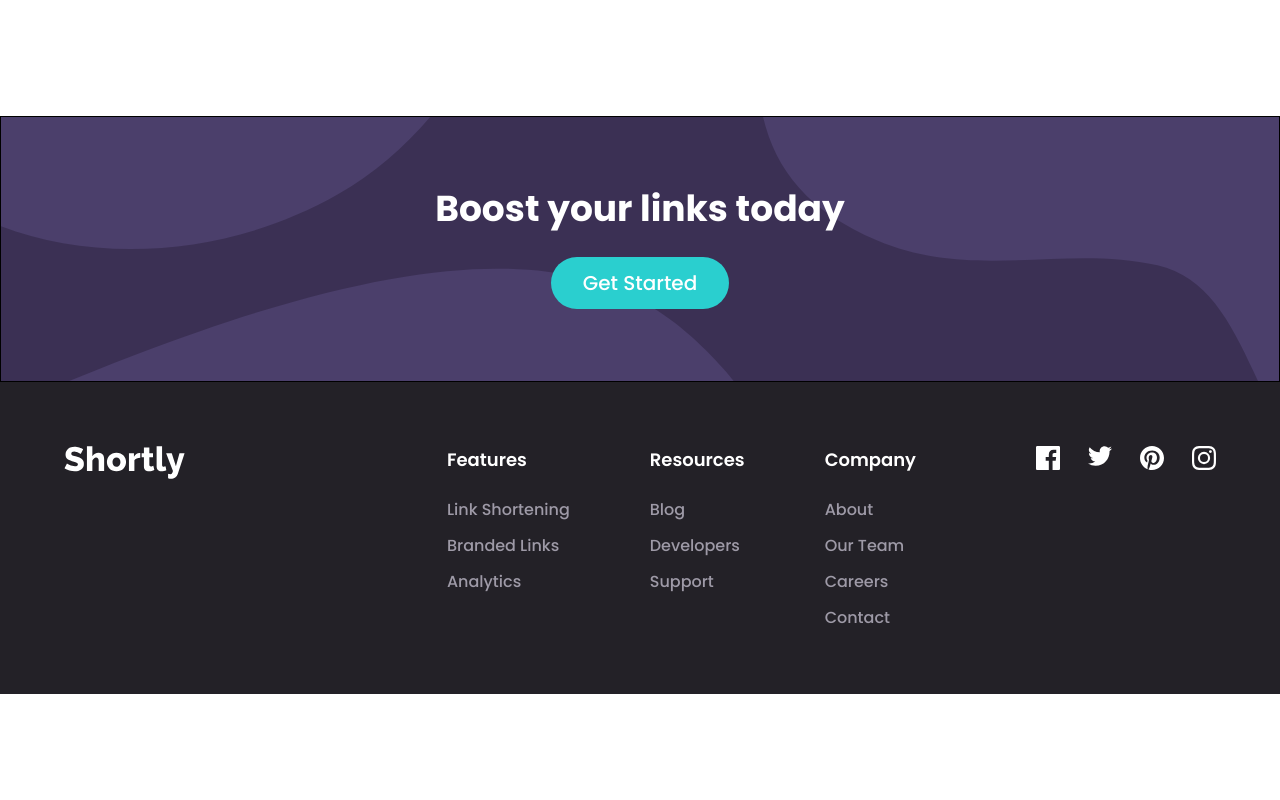
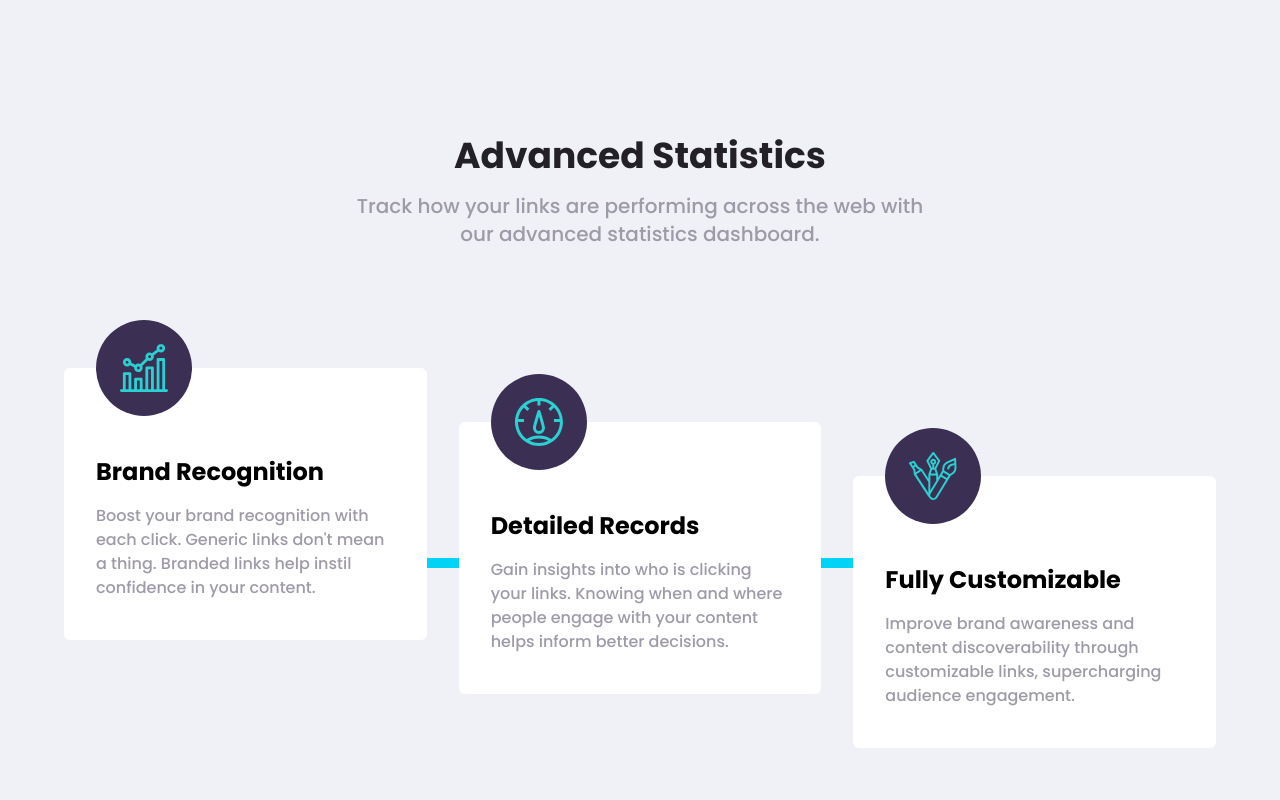
Before and after one commit to preetpalsinghkanda/URL-Shorter, a React (Vite) app: page / in a window 1280 px wide. Shown: the part 900-1700 px from the top of the page. Before the commit the page ends 1594 px from the top, so only its background shows below. Built offline with nearby package versions, Linux system fonts and the light colour scheme.

Commit message:
added Advanced Statistics full component

```diff
--- a/src/App.jsx
+++ b/src/App.jsx
@@ -1,25 +1,23 @@
-import React from 'react'
-import NavBar from './Components/NavBar'
-import GetStarted from './Components/GetStarted'
-import Link from './Components/Link'
-import AdvancedStatistics from './Components/AdvancedStatistics'
-import Promo from './Components/Promo'
-import Footer from './Components/Footer'
+import React from "react";
+import NavBar from "./Components/NavBar";
+import GetStarted from "./Components/GetStarted";
+import Link from "./Components/Link";
+import AdvancedStatisticsFull from "./Components/AdvancedStatisticsFull";
+import Promo from "./Components/Promo";
+import Footer from "./Components/Footer";
+import AdvancedStatistic from "./Components/AdvancedStatistic";
 
 const App = () => {
   return (
-    <div className='flex items-center flex-col '>
-      <NavBar/>
-      <GetStarted/>
-      <Link/>
-      {/* <AdvancedStatistics/> */}
-      <Promo/>
-      <Footer/>
+    <div className="flex items-center flex-col ">
+      <NavBar />
+      <GetStarted />
+      <Link />
+      <AdvancedStatisticsFull />
+      <Promo />
+      <Footer />
+    </div>
+  );
+};
 
-
-
-    </div>
-  )
-}
-
-export default App
+export default App;
--- /dev/null
+++ b/src/Components/AdvancedStatistic.jsx
@@ -0,0 +1,20 @@
+import React from "react";
+
+
+const AdvancedStatistic = ({StatisticName , StatisticDiscription , StatisticImg}) => {
+  return (
+    <div className="rounded-md max-w-sm pb-8 bg-[white] px-8 h-fit">
+      <div className="relative -top-12 p-6 bg-[#3b3054] w-fit rounded-full">
+        <img src={StatisticImg} className="h-12" alt="" />
+      </div>
+      <div className="relative -top-2 flex flex-col gap-4">
+        <h4 className="text-2xl font-[700]">{StatisticName}</h4>
+        <p className="text-md font-[500] text-[#9e9aa7]">
+          {StatisticDiscription}
+        </p>
+      </div>
+    </div>
+  );
+};
+
+export default AdvancedStatistic;
--- a/src/Components/AdvancedStatistics.jsx
+++ /dev/null
@@ -1,15 +0,0 @@
-import React from "react";
-
-const AdvancedStatistics = () => {
-  return (
-    <div>
-      <h2>Advanced Statistics</h2>
-      <p>
-        Track how your links are performing across the web with our advanced
-        statistics dashboard.
-      </p>
-    </div>
-  );
-};
-
-export default AdvancedStatistics;
--- /dev/null
+++ b/src/Components/AdvancedStatisticsFull.jsx
@@ -0,0 +1,58 @@
+import React from "react";
+import AdvancedStatistic from "./AdvancedStatistic";
+import detailedRecords from "../assets/icon-detailed-records.svg";
+import fullCustomizable from "../assets/icon-fully-Customizable.svg";
+import brandRecognition from "../assets/icon-brand-recognition.svg";
+
+const AdvancedStatisticsFull = () => {
+  return (
+    <div className="pt-55 mt-10 pb-30 w-full items-center flex justify-center bg-[#EFF1F7]">
+    <div className=" min-w-6xl max-w-6xl flex gap-30 flex-col items-center ">
+      <div className="text-center flex gap-4 flex-col">
+        <h2 className="text-4xl font-[700] text-[#232127]">Advanced Statistics</h2>
+        <p className="text-xl font-[500] text-[#9e9aa7]">
+          Track how your links are performing across the web with{" "}
+          <p className="block"></p> our advanced statistics dashboard.
+        </p>
+      </div>
+
+      <div className="relative flex gap-8 h-95 items-start">
+        <hr className="absolute top-1/2 left-0 w-full border-5 border-cyan-400" />
+
+        <div className="self-start z-10">
+          <AdvancedStatistic
+            StatisticName={"Brand Recognition"}
+            StatisticDiscription={
+              "Boost your brand recognition with each click. Generic links don't mean a thing. Branded links help instil confidence in your content."
+            }
+            StatisticImg={brandRecognition}
+          />
+        </div>
+
+        <div className="self-center z-10">
+          <AdvancedStatistic
+            StatisticName={"Detailed Records"}
+            StatisticDiscription={
+              "Gain insights into who is clicking your links. Knowing when and where people engage with your content helps inform better decisions."
+            }
+            StatisticImg={detailedRecords}
+          />
+        </div>
+
+        <div className="self-end z-10">
+          <AdvancedStatistic
+            StatisticName={"Fully Customizable"}
+            StatisticDiscription={
+              "Improve brand awareness and content discoverability through customizable links, supercharging audience engagement."
+            }
+            StatisticImg={fullCustomizable}
+          />
+        </div>
+      </div>
+    </div>
+
+    </div>
+  );
+};
+
+export default AdvancedStatisticsFull;
--- a/src/Components/GetStarted.jsx
+++ b/src/Components/GetStarted.jsx
@@ -3,7 +3,7 @@ import girlWithComputer from '../assets/illustration-working.svg'
 
 const GetStarted = () => {
   return (
-    <div className="min-w-6xl max-w-6xl my-22 flex ">
+    <div className="min-w-6xl max-w-6xl my-22 flex  ">
       <div className="flex flex-col items-start gap-8">
         <div className="">
           <h1 className="text-7xl/20 font-[700] text-[#35323e]">
--- a/src/Components/Link.jsx
+++ b/src/Components/Link.jsx
@@ -4,7 +4,7 @@ import shortenBg from "../assets/bg-shorten-desktop.svg";
 
 const Link = () => {
   return (
-    <div className=" shorten rounded-xl min-w-6xl max-w-6xl  my-30 flex justify-between py-14 px-16 gap-6">
+    <div className=" shorten rounded-xl min-w-6xl max-w-6xl relative top-30  flex justify-between py-14 px-16 gap-6">
       <input
         type="text"
         placeholder="Shorten a line here..."
```
